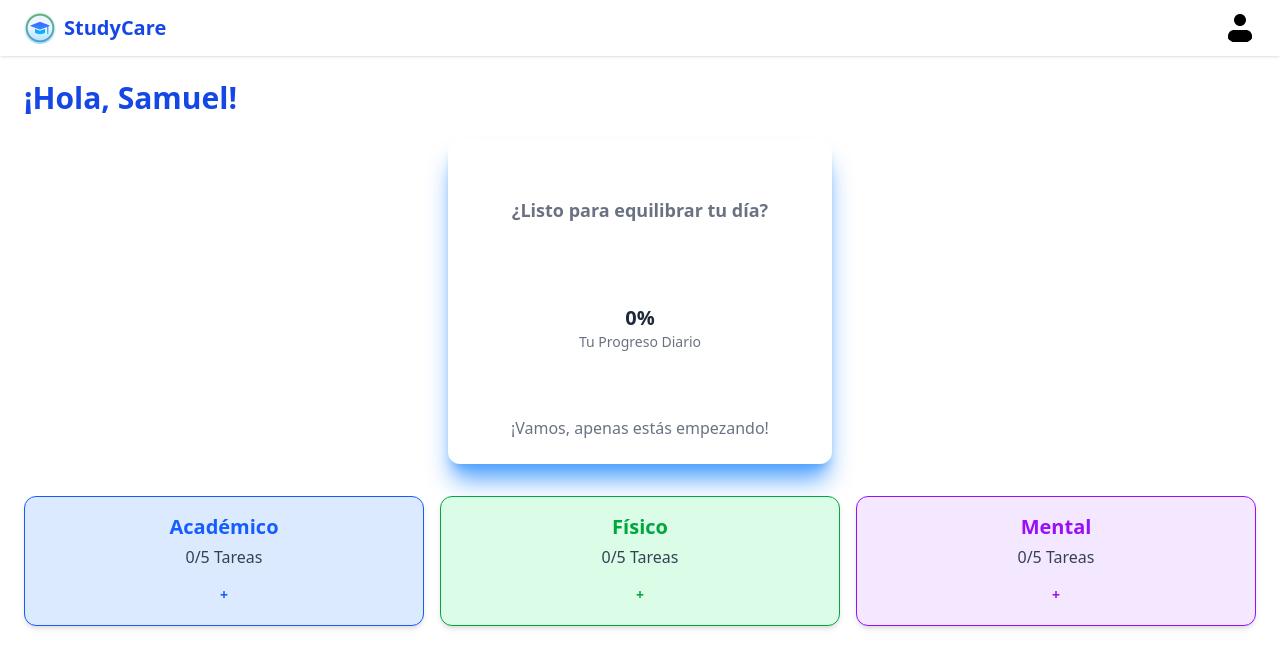
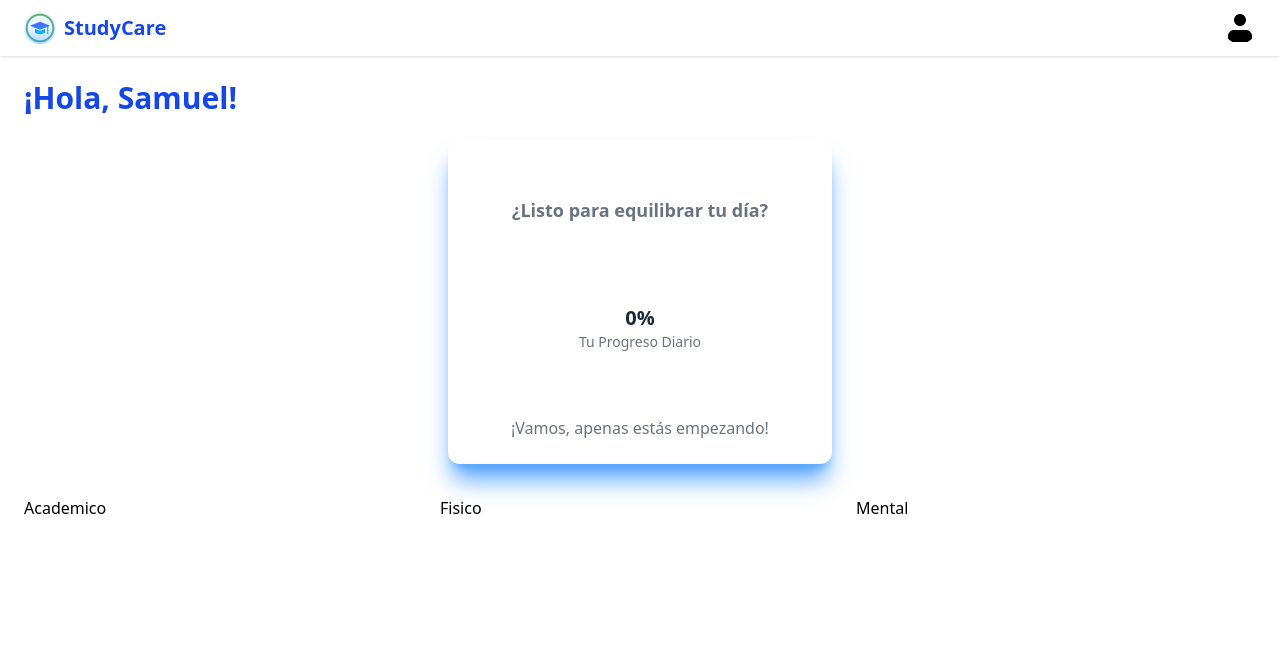
Before and after one commit to edav404/StudyCare, an Angular app: page / in a window 1280 px wide. Shown: the top 668 px of the page. Built offline with nearby package versions, Linux system fonts and the light colour scheme.

Commit message:
Empezar con la logica para añadir y clasificar las tareas de la pagina inicio, sin afectar a la barra de progreso

```diff
--- a/src/app/pages/pg-inicio/pg-inicio.html
+++ b/src/app/pages/pg-inicio/pg-inicio.html
@@ -1,10 +1,12 @@
 <main>
   <div class="p-6">
-  <h1 class="text-3xl font-bold text-blue-700">¡Hola, {{userName}}!</h1>
+    <h1 class="text-3xl font-bold text-blue-700">¡Hola, {{ userName }}!</h1>
   </div>
-<div class="bg-white rounded-xl shadow-xl hover:shadow-2xl transition-shadow shadow-blue-400 p-6 mx-auto max-w-sm">
+  <div
+    class="bg-white rounded-xl shadow-xl hover:shadow-2xl transition-shadow shadow-blue-400 p-6 mx-auto max-w-sm"
+  >
     <div class="text-center mt-8">
-    <p class=" text-lg font-bold text-gray-500 mt-1">¿Listo para equilibrar tu día?</p>
+      <p class="text-lg font-bold text-gray-500 mt-1">¿Listo para equilibrar tu día?</p>
 
       <div class="relative w-40 h-40 mx-auto mt-6">
         <svg class="absolute top-0 left-0" viewBox="0 0 100 100">
@@ -29,30 +31,18 @@
         </div>
       </div>
 
-    <p class="mt-2 text-gray-500 font-medium">{{getProgressMessage()}}</p>
+      <p class="mt-2 text-gray-500 font-medium">{{ getProgressMessage() }}</p>
     </div>
   </div>
   <div class="grid grid-cols-1 md:grid-cols-3 gap-4 mt-8 px-6">
-  <div
-    *ngFor="let cat of categories"
-    class="border rounded-xl p-4 text-center shadow-md hover:shadow-lg transition-shadow"
-    [ngClass]="getClass(cat.color)"
-  >
-    <h2 class="font-bold text-xl" [ngClass]="'text-' + cat.color + '-600'">
-      {{ cat.name }}
-    </h2>
-
-    <p class="text-gray-700 mt-1">
-      {{ cat.completed }}/{{ cat.total }} Tarea{{ cat.total > 1 ? 's' : '' }}
-    </p>
-<!-- bg-purple-100 text-purple-600 bg-blue-100 text-blue-600 bg-green-100 text-green-600 -->
-    <button
-      class="mt-3 rounded-full px-3 py-1 text-sm font-bold"
-      (click)="addTask(cat)"
-      [ngClass]="getClass(cat.color)"
-    >
-      +
-    </button>
+    <div *ngFor="let category of categories">
+      <h3>{{ category | titlecase }}</h3>
+      <div *ngFor="let task of tasksByCategory[category]">
+        <label [ngClass]="getClass(task.category)">
+          <input type="checkbox" [(ngModel)]="task.completed" />
+          {{ task.title }}
+        </label>
+      </div>
     </div>
   </div>
 </main>
--- a/src/app/pages/pg-inicio/pg-inicio.ts
+++ b/src/app/pages/pg-inicio/pg-inicio.ts
@@ -1,40 +1,67 @@
 import { Component } from '@angular/core';
 import { signal } from '@angular/core';
 import { CommonModule } from '@angular/common';
-
+import { FormsModule } from '@angular/forms';
+// Definir la interfaz Task
+export interface Task {
+  id: string;
+  title: string;
+  category: 'fisico' | 'mental' | 'academico' | 'otro';
+  completed: boolean;
+}
 
 @Component({
   selector: 'app-pg-inicio',
-  imports: [CommonModule],
+  imports: [CommonModule, FormsModule],
   templateUrl: './pg-inicio.html',
   styleUrl: './pg-inicio.css',
 })
 export class PgInicio {
- protected readonly title = signal('ng-tw-4-app');
+  protected readonly title = signal('ng-tw-4-app');
   userName = 'Samuel';
-  categories = [
-    { name: 'Académico', completed: 0, total: 5, color: 'blue' },
-    { name: 'Físico', completed: 0, total: 5, color: 'green' },
-    { name: 'Mental', completed: 0, total: 5, color: 'purple' },
-  ];
-  //dynamic classes based on category color
-  getClass(color: string): any {
+  categories: Task['category'][] = ['academico', 'fisico', 'mental'];
+  //colores por categoria
+  categoryColors: Record<Task['category'], string> = {
+    academico: 'blue',
+    fisico: 'green',
+    mental: 'purple',
+    otro: 'gray',
+  };
+  //clases dinamicas por categoria
+  getClass(category: Task['category']): any {
+    const color = this.categoryColors[category];
     return {
       ['bg-' + color + '-100']: true,
       ['text-' + color + '-600']: true,
     };
   }
+  //lista de tasks
+  tasks: Task[] = [];
 
   //increment task completion
-  addTask(cat: any) {
-    if (cat.completed < cat.total) {
-      cat.completed++;
-    }
+  addTask(title: string, category: Task['category']) {
+    const newTask: Task = {
+      id: crypto.randomUUID(),
+      title,
+      category,
+      completed: false,
+    };
+    this.tasks.push(newTask);
   }
+
+  //agrupar tasks por categoria
+  get tasksByCategory(): Record<Task['category'], Task[]> {
+    return this.tasks.reduce((acc, task) => {
+      acc[task.category] = acc[task.category] || [];
+      acc[task.category].push(task);
+      return acc;
+    }, {} as Record<Task['category'], Task[]>);
+  }
+
   //calculate overall progress
   getProgressPercent(): number {
-    const totalTasks = this.categories.reduce((sum, cat) => sum + cat.total, 0);
-    const completedTasks = this.categories.reduce((sum, cat) => sum + cat.completed, 0);
+    const totalTasks = this.tasks.length;
+    const completedTasks = this.tasks.filter((task) => task.completed).length;
     return totalTasks === 0 ? 0 : Math.round((completedTasks / totalTasks) * 100);
   }
   get progressPercent(): number {
```
Lines whose indentation alone changed are shown as unchanged.
